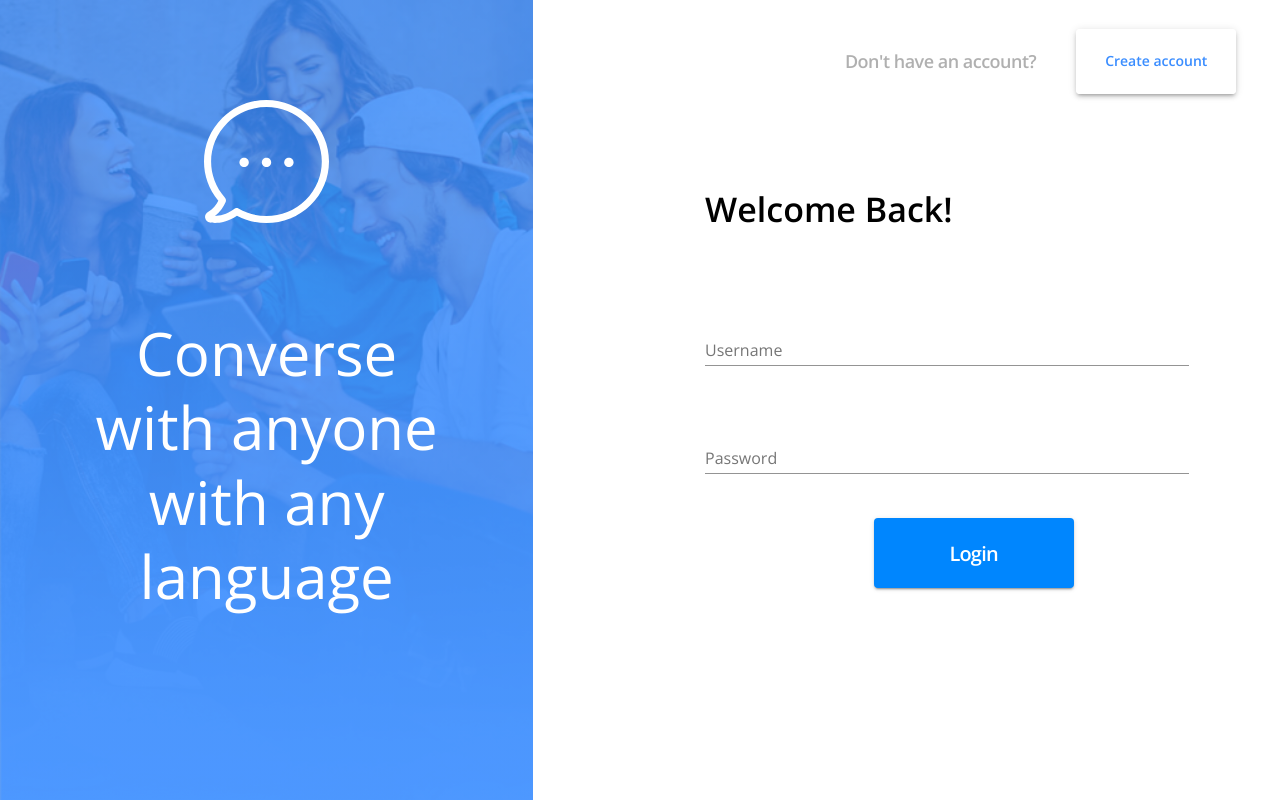
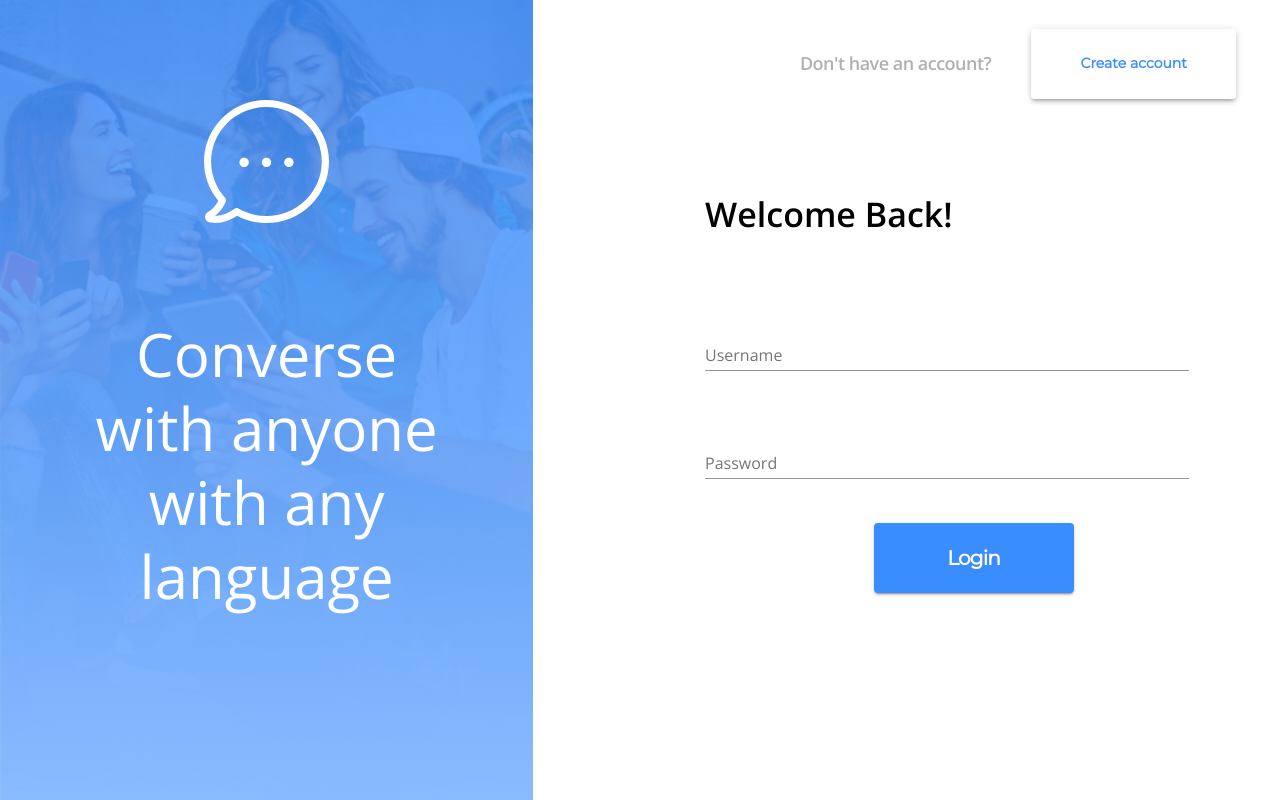
Before and after one commit to parryk303/messenger-9040, a React (Create React App) app in the folder client/: page /login in a window 1280 px wide. Built offline with nearby package versions, Linux system fonts and the light colour scheme; no server answers.

Commit message:
Add fonts from spec

```diff
--- a/client/public/index.html
+++ b/client/public/index.html
@@ -3,6 +3,9 @@
   <head>
     <meta charset="utf-8" />
     <meta name="viewport" content="width=device-width, initial-scale=1" />
+    <link rel="preconnect" href="https://fonts.googleapis.com">
+    <link rel="preconnect" href="https://fonts.gstatic.com" crossorigin>
+    <link href="https://fonts.googleapis.com/css2?family=Montserrat&family=Open+Sans:wght@600&display=swap" rel="stylesheet">
     <!--
       manifest.json provides metadata used when your web app is installed on a
       user's mobile device or desktop. See https://developers.google.com/web/fundamentals/web-app-manifest/
--- a/client/src/ComboForm.js
+++ b/client/src/ComboForm.js
@@ -12,7 +12,8 @@
 
 const useStyles = makeStyles((theme) => ({
   formButton: {
-    backgroundColor: "#0086FE",
+    fontFamily: "Montserrat",
+    backgroundColor: "#3A8DFF",
     height: 70,
     width: 200,
     fontSize: 20,
@@ -32,6 +33,7 @@
     },
   },
   formBox: {
+    fontFamily: "Open Sans",
     display: "flex",
     flexDirection: "column",
     marginLeft: "20%",
@@ -46,22 +48,23 @@
     },
   },
   formContainer: {
+    fontFamily: "Open Sans",
     height: 600,
     flexDirection: "row",
     justifyContent: "center",
   },
   formHeader: {
+    fontFamily: "Open Sans",
     fontWeight: 650,
     paddingBottom: 40,
   },
   formTextFeild: {
+    fontFamily: "Open Sans",
     width: "100%",
     paddingTop: "10%",
-    "&:hover": {
-      color: "#0086FE",
-    }
   },
   form: {
+    fontFamily: "Open Sans",
     width: "90%",
   },
 }));
--- a/client/src/ComboNav.js
+++ b/client/src/ComboNav.js
@@ -3,14 +3,17 @@
 
 const useStyles = makeStyles((theme) => ({
   navButton: {
+    fontFamily: "Montserrat",
+    color: "#3A8DFF",
     textAlign: "center",
     variant: "contained",
     background: "white",
-    height: 65,
-    width: 160,
+    height: 70,
+    width: 205,
     fontWeight: 900,
   },
   navBox: {
+    fontFamily: "Open Sans",
     display: "flex",
     justifyContent: "flex-end",
     alignItems: "center",
@@ -26,10 +29,14 @@
     },
   },
   suggestionLine: {
+    fontFamily: "Open Sans",
     fontSize: 18,
     fontWeight: 550,
     paddingRight: 40,
     letterSpacing: -0.5,
+    [theme.breakpoints.down("xs")]: {
+      paddingRight: 0,
+    },
   },
 }));
 
--- a/client/src/LandingPage.js
+++ b/client/src/LandingPage.js
@@ -5,9 +5,10 @@
 
 const useStyles = makeStyles((theme) => ({
   banner: {
+    fontFamily: "Open Sans",
     backgroundImage: `linear-gradient(to bottom,
       ${theme.palette.primaryTrans.main},
-      ${theme.palette.secondaryTrans.main}),
+      rgb(134, 185, 255, 0.85)),
       url(${landing})`,
     backgroundSize: "cover",
     height: "100vh",
--- a/client/src/themes/theme.js
+++ b/client/src/themes/theme.js
@@ -19,7 +19,7 @@
   },
   palette: {
     primary: { main: "#3A8DFF" },
-    primaryTrans: { main: "rgb(58, 141, 255, 0.8)" },
+    primaryTrans: { main: "rgb(58, 141, 255, 0.85)" },
     secondary: { main: "#B0B0B0" },
     secondaryTrans: { main: "rgb(58, 141, 255, 0.8)"},
   },
```
